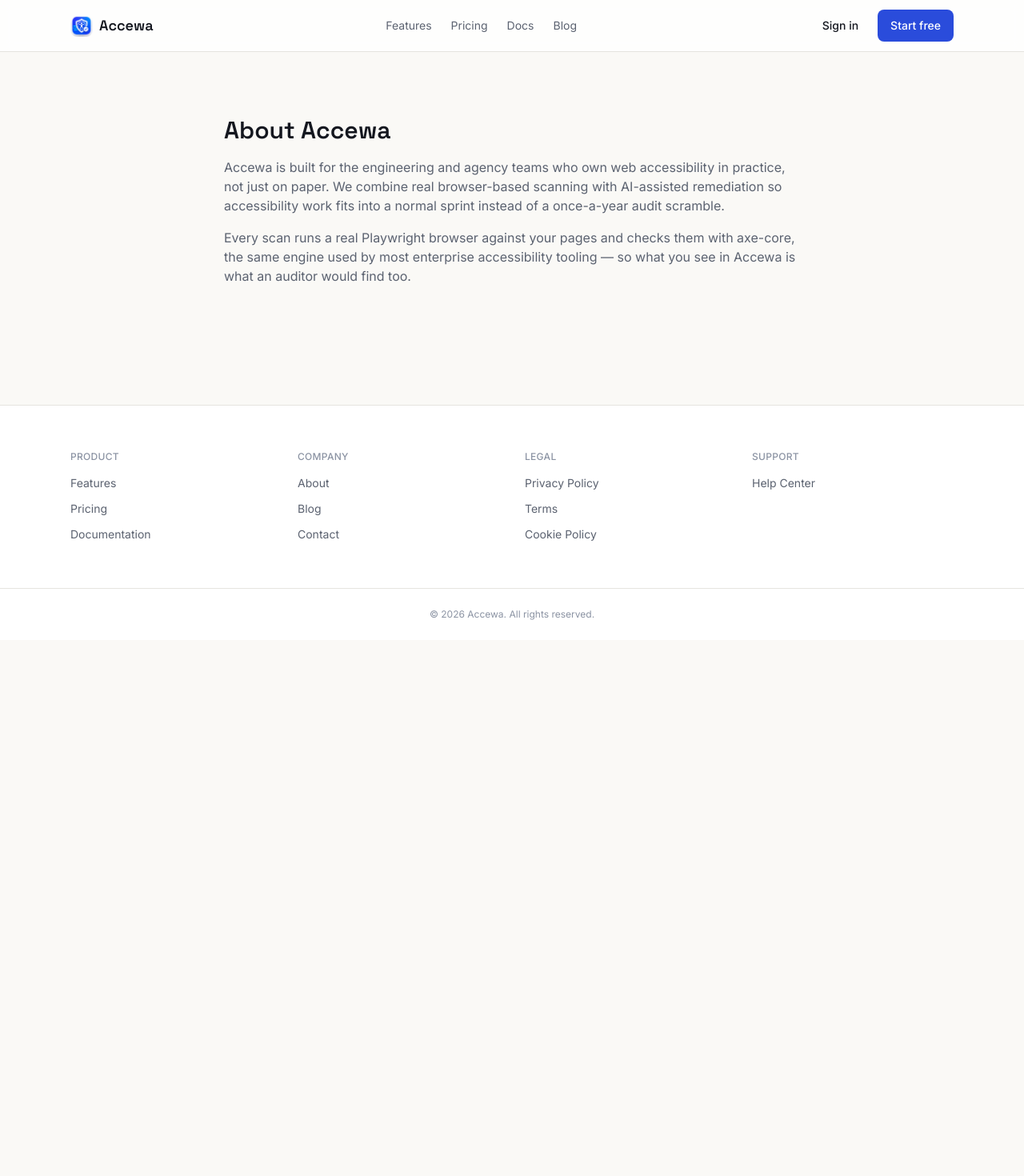
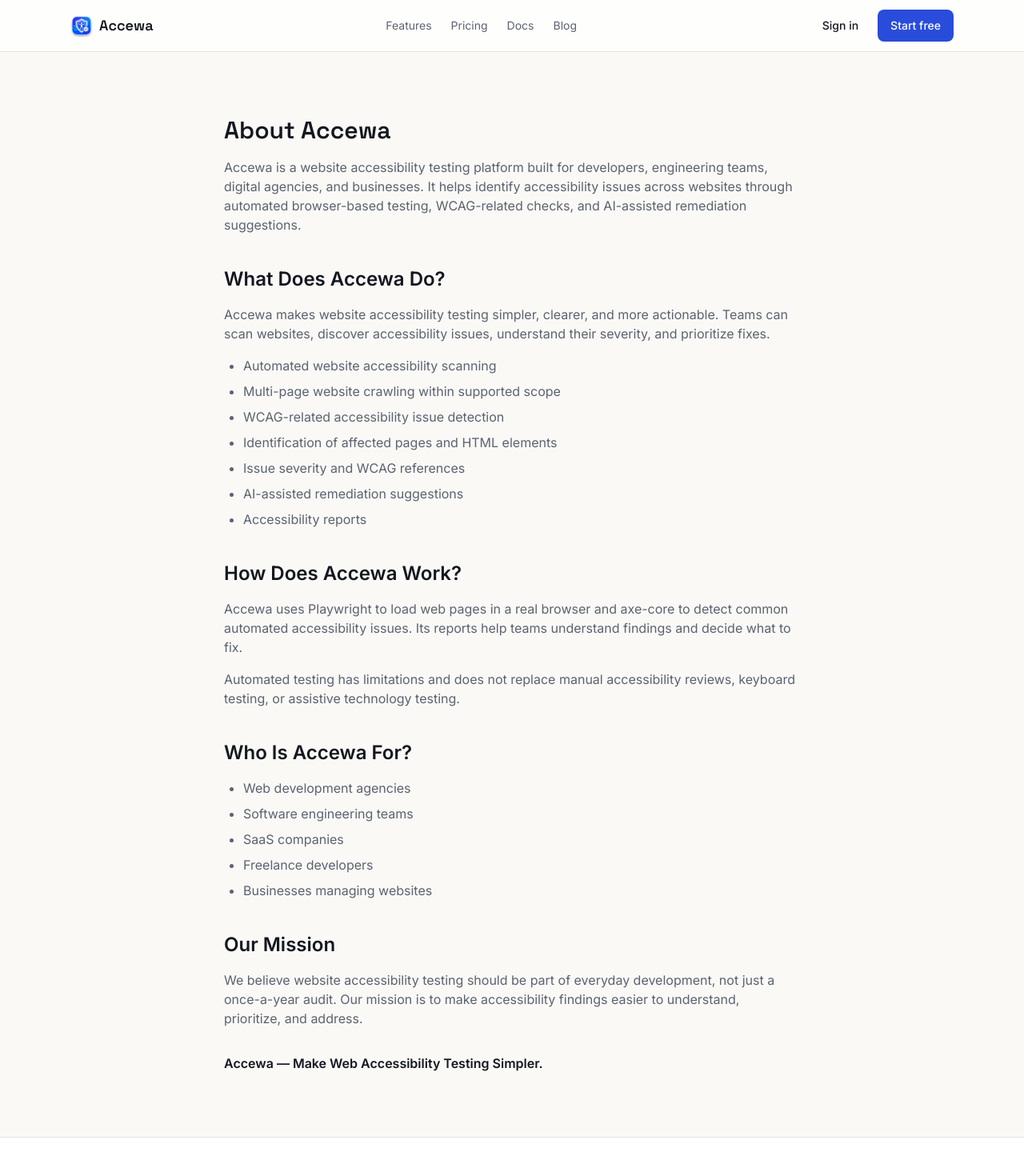
Before and after one commit to creziaai/ac-ewa-frontend, a Next.js app: page /about in a window 1280 px wide. Shown: the top 1470 px of the page at 80% size. Before the commit the page ends 800 px from the top, so only its background shows below. Built offline with nearby package versions, Linux system fonts and the light colour scheme; no server answers.

Commit message:
Update page.tsx

```diff
--- a/src/app/(marketing)/about/page.tsx
+++ b/src/app/(marketing)/about/page.tsx
@@ -1,16 +1,85 @@
+
 export default function AboutPage() {
   return (
-    <div className="mx-auto max-w-3xl px-6 py-20">
-      <h1 className="font-display text-3xl font-semibold text-ink">About Accewa</h1>
+    <main className="mx-auto max-w-3xl px-6 py-20">
+      <h1 className="font-display text-3xl font-semibold text-ink">
+        About Accewa
+      </h1>
+
       <p className="mt-4 text-ink-muted">
-        Accewa is built for the engineering and agency teams who own web accessibility in practice, not just on paper.
-        We combine real browser-based scanning with AI-assisted remediation so accessibility work fits into a normal
-        sprint instead of a once-a-year audit scramble.
+        Accewa is a website accessibility testing platform
+        built for developers, engineering teams, digital
+        agencies, and businesses. It helps identify
+        accessibility issues across websites through
+        automated browser-based testing, WCAG-related
+        checks, and AI-assisted remediation suggestions.
       </p>
+
+      <h2 className="mt-10 text-2xl font-semibold text-ink">
+        What Does Accewa Do?
+      </h2>
+
       <p className="mt-4 text-ink-muted">
-        Every scan runs a real Playwright browser against your pages and checks them with axe-core, the same engine
-        used by most enterprise accessibility tooling — so what you see in Accewa is what an auditor would find too.
+        Accewa makes website accessibility testing
+        simpler, clearer, and more actionable. Teams can
+        scan websites, discover accessibility issues,
+        understand their severity, and prioritize fixes.
       </p>
-    </div>
+
+      <ul className="mt-4 list-disc space-y-2 pl-6 text-ink-muted">
+        <li>Automated website accessibility scanning</li>
+        <li>Multi-page website crawling within supported scope</li>
+        <li>WCAG-related accessibility issue detection</li>
+        <li>Identification of affected pages and HTML elements</li>
+        <li>Issue severity and WCAG references</li>
+        <li>AI-assisted remediation suggestions</li>
+        <li>Accessibility reports</li>
+      </ul>
+
+      <h2 className="mt-10 text-2xl font-semibold text-ink">
+        How Does Accewa Work?
+      </h2>
+
+      <p className="mt-4 text-ink-muted">
+        Accewa uses Playwright to load web pages in a real
+        browser and axe-core to detect common automated
+        accessibility issues. Its reports help teams
+        understand findings and decide what to fix.
+      </p>
+
+      <p className="mt-4 text-ink-muted">
+        Automated testing has limitations and does not
+        replace manual accessibility reviews, keyboard
+        testing, or assistive technology testing.
+      </p>
+
+      <h2 className="mt-10 text-2xl font-semibold text-ink">
+        Who Is Accewa For?
+      </h2>
+
+      <ul className="mt-4 list-disc space-y-2 pl-6 text-ink-muted">
+        <li>Web development agencies</li>
+        <li>Software engineering teams</li>
+        <li>SaaS companies</li>
+        <li>Freelance developers</li>
+        <li>Businesses managing websites</li>
+      </ul>
+
+      <h2 className="mt-10 text-2xl font-semibold text-ink">
+        Our Mission
+      </h2>
+
+      <p className="mt-4 text-ink-muted">
+        We believe website accessibility testing should
+        be part of everyday development, not just a
+        once-a-year audit. Our mission is to make
+        accessibility findings easier to understand,
+        prioritize, and address.
+      </p>
+
+      <p className="mt-8 font-semibold text-ink">
+        Accewa — Make Web Accessibility Testing Simpler.
+      </p>
+    </main>
   );
 }
```
